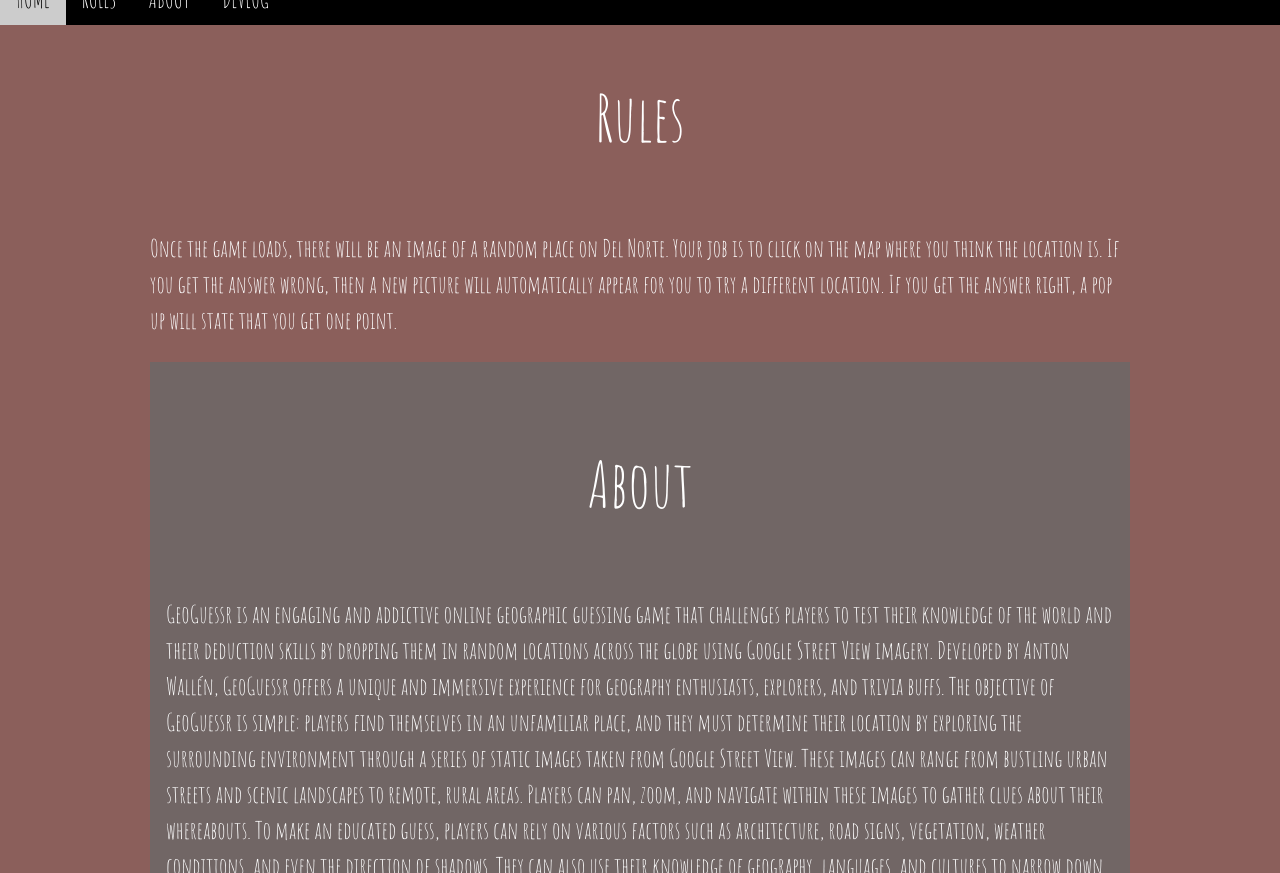
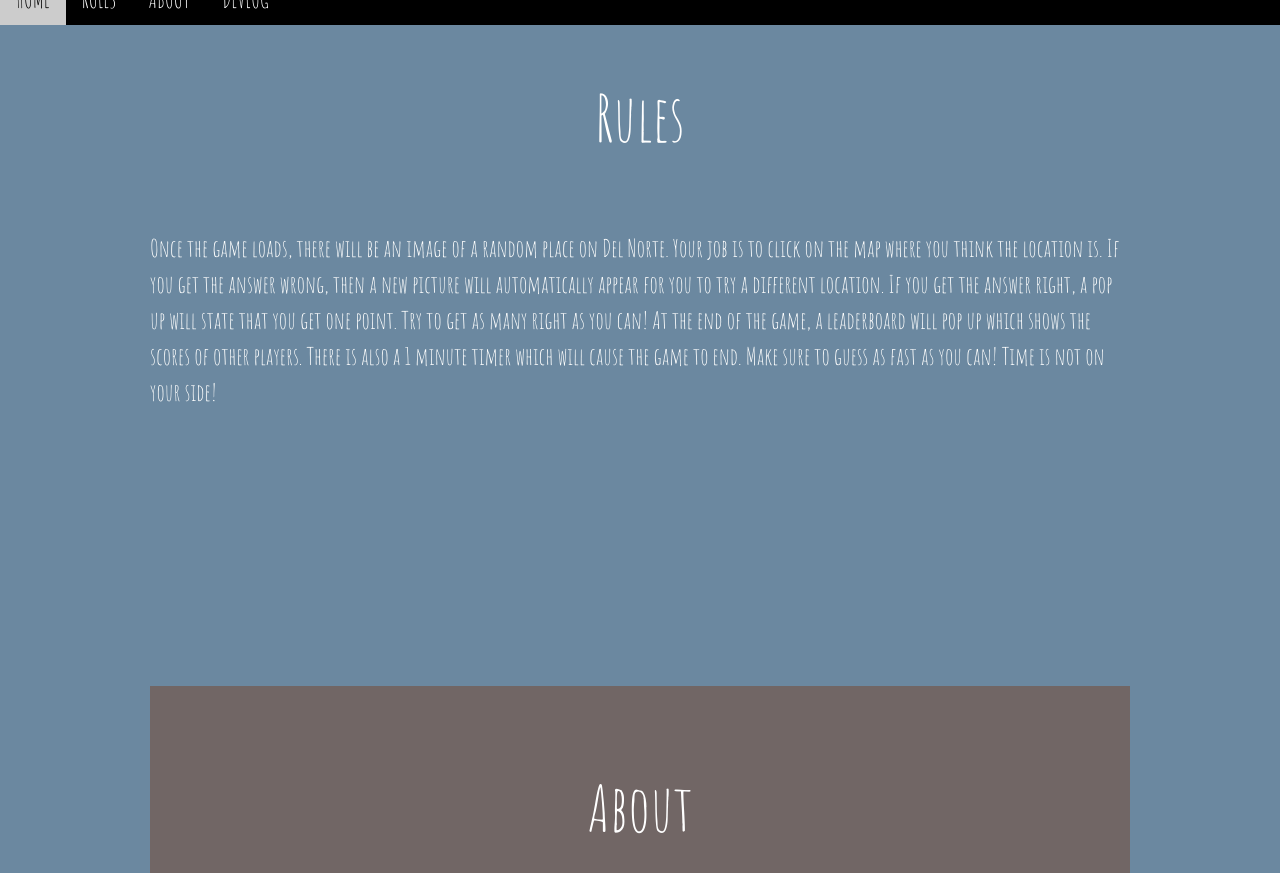
Before and after one commit to rliao569/Frontend-CSP, a Jekyll site: the page built from index.md, in a window 1280 px wide and 900 px high, scrolled down 877 px, cut to the strip 27-900 px from the top of the window. Built offline with Jekyll 4.4.1, drawn with Linux system fonts in a browser that asks for light colours.

Commit message:
formatting

```diff
--- a/_layouts/homelayout.html
+++ b/_layouts/homelayout.html
@@ -44,10 +44,23 @@ body,h1,h2,h3,h4,h5,h6 {font-family: "Amatic SC", sans-serif}
 </header>
 
 <!-- Rules Container -->
-<div class="w3-container w3-padding-64 w3-red w3-grayscale w3-xlarge" id="rules">
+<div class="w3-container w3-padding-64 w3-blue w3-grayscale w3-xlarge" id="rules">
   <div class="w3-content">
     <h1 class="w3-center w3-jumbo" style="margin-bottom:64px">Rules</h1>
-    <p>Once the game loads, there will be an image of a random place on Del Norte. Your job is to click on the map where you think the location is. If you get the answer wrong, then a new picture will automatically appear for you to try a different location. If you get the answer right, a pop up will state that you get one point.</p>
+    <p>Once the game loads, there will be an image of a random place on Del Norte.
+      Your job is to click on the map where you think the location is. If you get the answer wrong, then a new picture will automatically appear for you to try a different location.
+      If you get the answer right, a pop up will state that you get one point.
+      Try to get as many right as you can! At the end of the game, a leaderboard will pop up which shows the scores of other players.
+      There is also a 1 minute timer which will cause the game to end. Make sure to guess as fast as you can! Time is not on your side!
+    <br>
+    <br>
+    <br>
+    <br>
+    <br>
+    <br>
+    <br>
+    <br>
+    </p>
 
 <!-- About Container -->
 <div class="w3-container w3-padding-64 w3-red w3-grayscale w3-xlarge" id="about">
```
